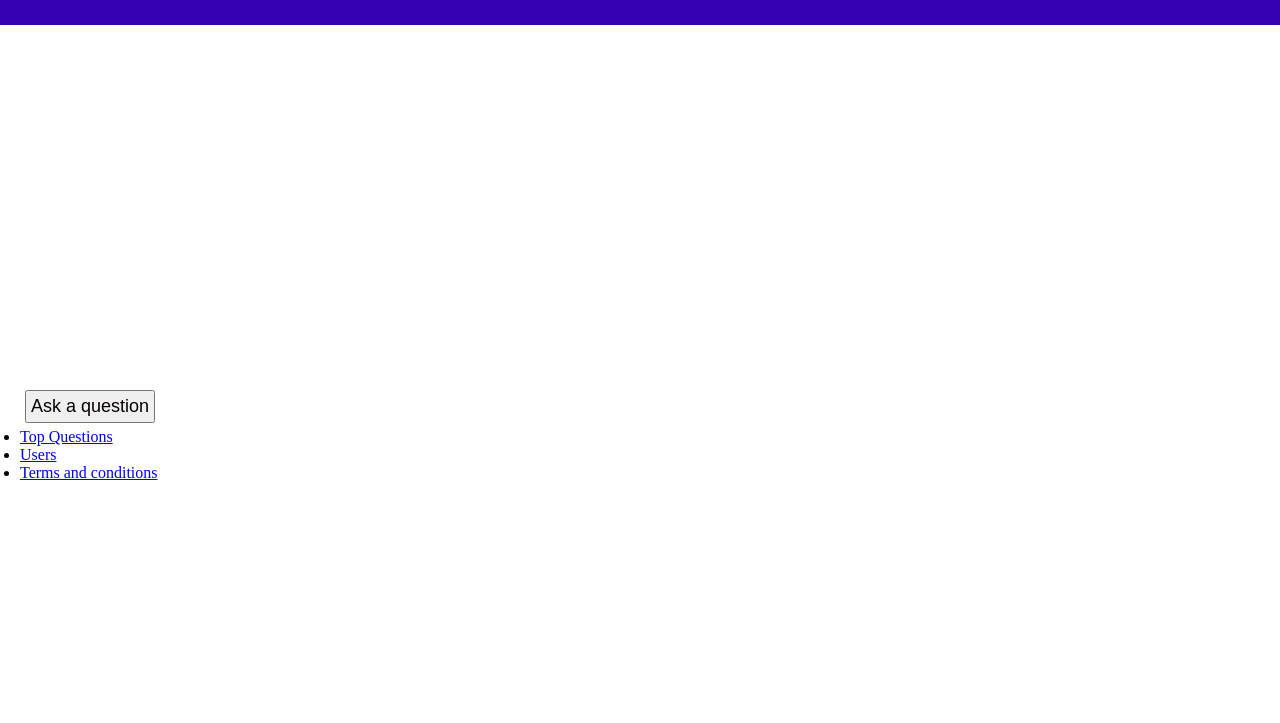
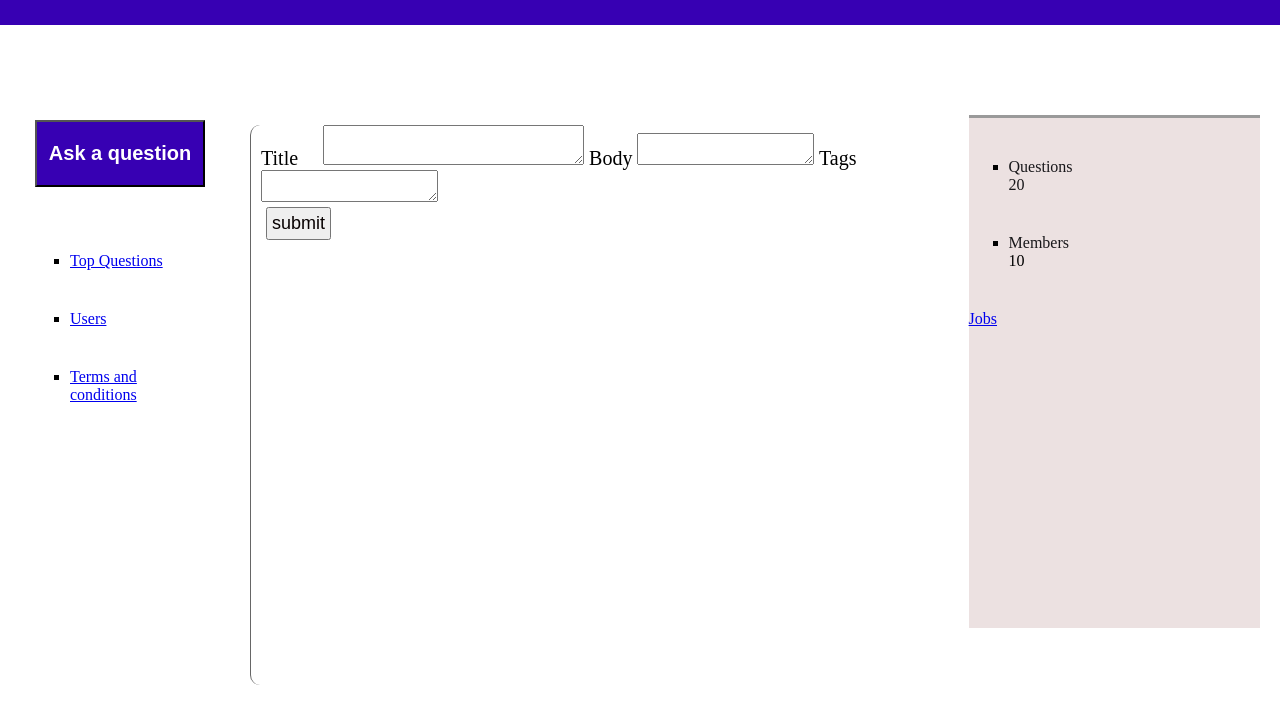
Before and after one commit to Joyce-O/StackOverflow-lite, a plain HTML site: page UI/UI/index.html in a window 1280 px wide. Shown: the part 75-798 px from the top of the page. Drawn offline with Linux system fonts and the light colour scheme; files whose address does not match are found by name.

Commit message:
added view area

```diff
--- a/UI/UI/css/main.css
+++ b/UI/UI/css/main.css
@@ -8,7 +8,7 @@
     display: grid;
     height: 100vh;
     width: 100vw;
-    grid-template-rows: repeat(auto-fit, minmax(200px, 1fr));
+    grid-template-rows: 20% 80%;
 }
 
 .header {
@@ -52,7 +52,7 @@ text-decoration: none;
 
    }
 
-   .search {
+.search {
     display: grid;
     grid-template-columns: 40% 10%;
     justify-content: center;
@@ -88,10 +88,19 @@ text-decoration: none;
     font-size: 18px;
 }
 
+.sidebar-1 {
+    grid-row-gap: 20px;
+    grid-area: sidebar-1;
+    grid-template-rows: 1fr 3fr;
+    display: grid;
+    padding: 10px;
+
+}
+
 .main {
     display: grid;
     margin: 20px;
-    margin-top: 60px;
+    /* margin-top: 60px; */
     grid-template-columns: 200px 5fr 2fr;
     grid-template-areas:
     "sidebar-1  content sidebar-2";
@@ -99,3 +108,52 @@ text-decoration: none;
     border-left-color: 1px solid grey;
 
 }
+
+.fieldset{
+    border-radius: 10px;
+    border: none;
+    border-left: 1px solid #666666;
+    /* border: 1px hidden darkolivegreen; */
+}
+
+.ask{
+    background: #3700B3;
+    color: white;
+    font-weight: 900;
+    font-stretch: condensed;
+    height: auto;
+    font-size: 20px;
+
+}
+
+.sidebar-2 {
+    border-top-style: inset;
+    border-style: 1px dashed;
+    background-color: rgb(236, 225, 225);
+    grid-area: sidebar-2;
+    grid-template-rows: 1fr 1fr 1fr 1fr;
+    justify-content: center;
+    margin-top: 10px;
+    padding-bottom: 300px;
+
+}
+.content {
+    display: grid;
+    grid-area: content;
+    padding:20px;
+}
+.form {
+    display: grid;
+    grid-template-rows: 1fr 1fr 1fr;
+    grid-gap: 5px;
+    font-size: 20px;
+    margin-left: 10px;
+
+}
+label {
+    margin-top: 20px;
+}
+li {
+    margin: 40px;
+    list-style-type: square;
+}
--- a/UI/UI/index.html
+++ b/UI/UI/index.html
@@ -51,6 +51,44 @@
                     </ul>
                 </div>
             </aside>
+            <section class="content">
+                <fieldset class="fieldset">
+                    <form class="form form1">
+                        <div class="quest_box">
+                            <label for="title">Title</label>
+                            <textarea id="title" placeholder="Enter your sentence..." required>
+                                    </textarea>
+                            <label for="body">Body</label>
+                            <textarea id="body" placeholder="Enter your sentence..." required>
+                                    </textarea>
+                            <label for="tags">Tags</label>
+                            <textarea id="tags" placeholder="Enter your sentence..." required>
+                                    </textarea>
+                            </br>
+                            <button class="btn" type="button" onclick="displayWord()">submit</button>
+                        </div>
+                    </form>
+                </fieldset>
+            </section>
+            <aside>
+                <div class="sidebar-2">
+                    <ul class="widget-statistic">
+                        <li id="questions-count">
+                            <p>Questions</p>
+                            <p>
+                                <span>20</span>
+                            </p>
+                        </li>
+                        <li class="members-count">
+                            <p>Members</p>
+                            <span>10</span>
+                            </p>
+                        </li>
+                        <a id="link" href="#">Jobs</a>
+                    </ul>
+
+                </div>
+            </aside>
         </div>
 
 </body>
```
